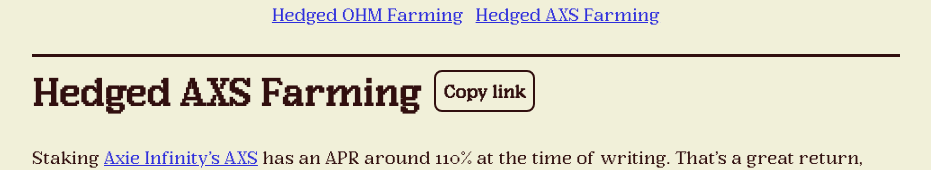
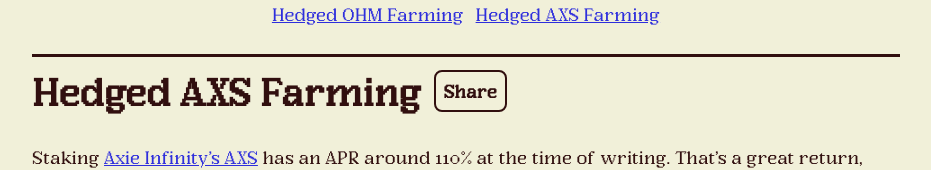
Before and after one commit to xtyrrell/ohm-calculator, a React (Create React App) app: page /strategies/hedged-axs-farming in a window 1280 px wide. Shown: the part 125-295 px from the top of the page, without its empty margins (174-1105 px from the left). Built offline with nearby package versions, Linux system fonts and the light colour scheme; no server answers.

Commit message:
feat: change 'Copy link' to 'Share'

```diff
--- a/src/components/CopyToClipboard/CopyToClipboard.jsx
+++ b/src/components/CopyToClipboard/CopyToClipboard.jsx
@@ -40,14 +40,14 @@
   height: unset;
 `;
 
-const CopyToClipboard = ({ textToCopy, clearResultTimeout=4000, children }) => {
+const CopyToClipboard = ({ textToCopy, copiedMessage="Copied!", clearResultTimeout=4000, children }) => {
   const [result, setResult] = useState()
 
   const onClick = () => {
     const res = copyTextToClipboard(textToCopy)
 
     res.then(
-      () => setResult("Copied!")
+      () => setResult(copiedMessage)
     ).catch(
       () => setResult("Could not copy :(")
     )
--- a/src/components/Subtitle.jsx
+++ b/src/components/Subtitle.jsx
@@ -21,7 +21,7 @@
 `;
 
 const Subtitle = ({ children }) => (
-  <SubtitleContainer><H2>{children}</H2><StyledCopyButton textToCopy={window.location}>Copy link</StyledCopyButton></SubtitleContainer>
+  <SubtitleContainer><H2>{children}</H2><StyledCopyButton textToCopy={window.location} copiedMessage="Link copied!">Share</StyledCopyButton></SubtitleContainer>
 )
 
 export default Subtitle
```
